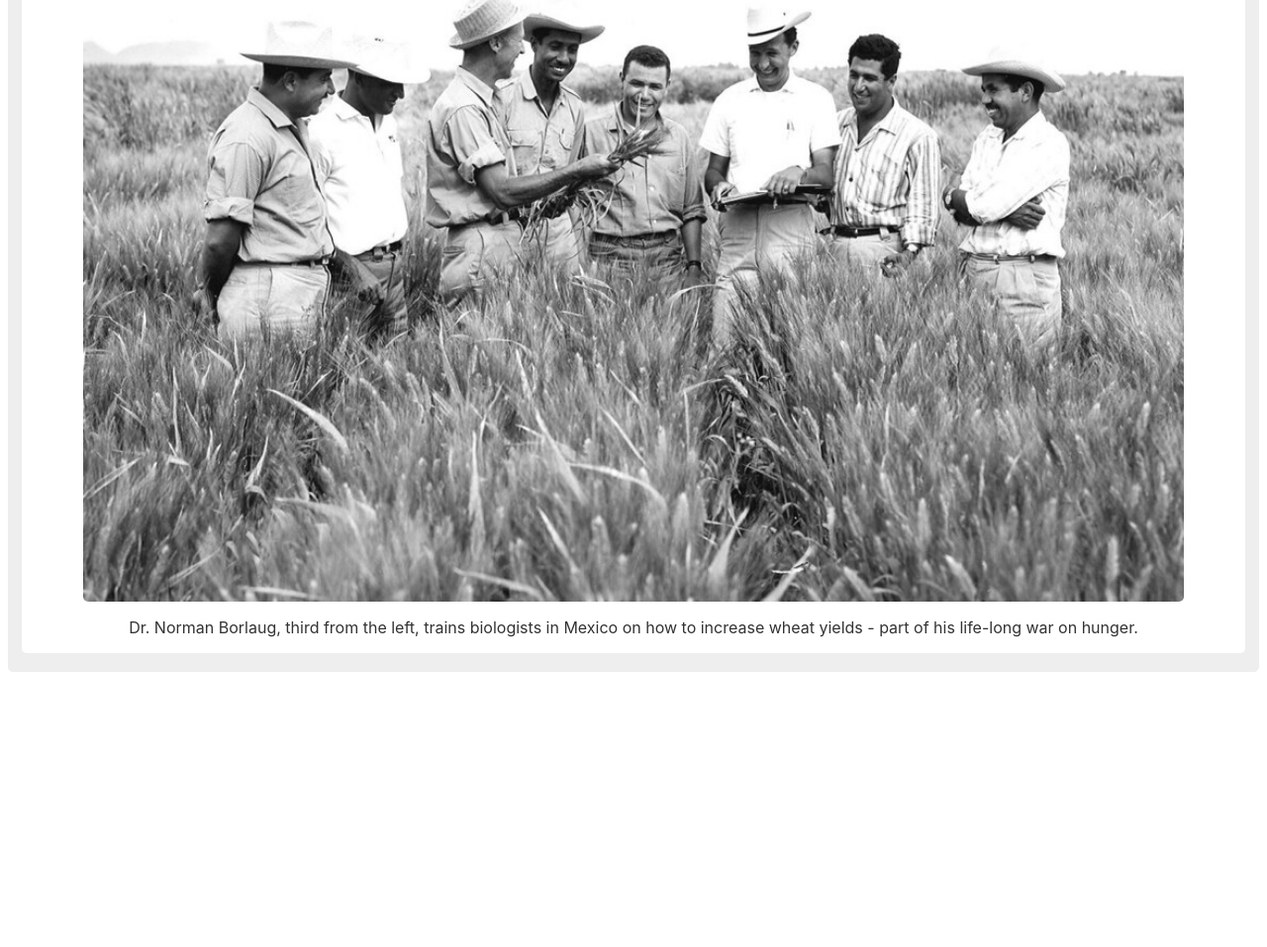
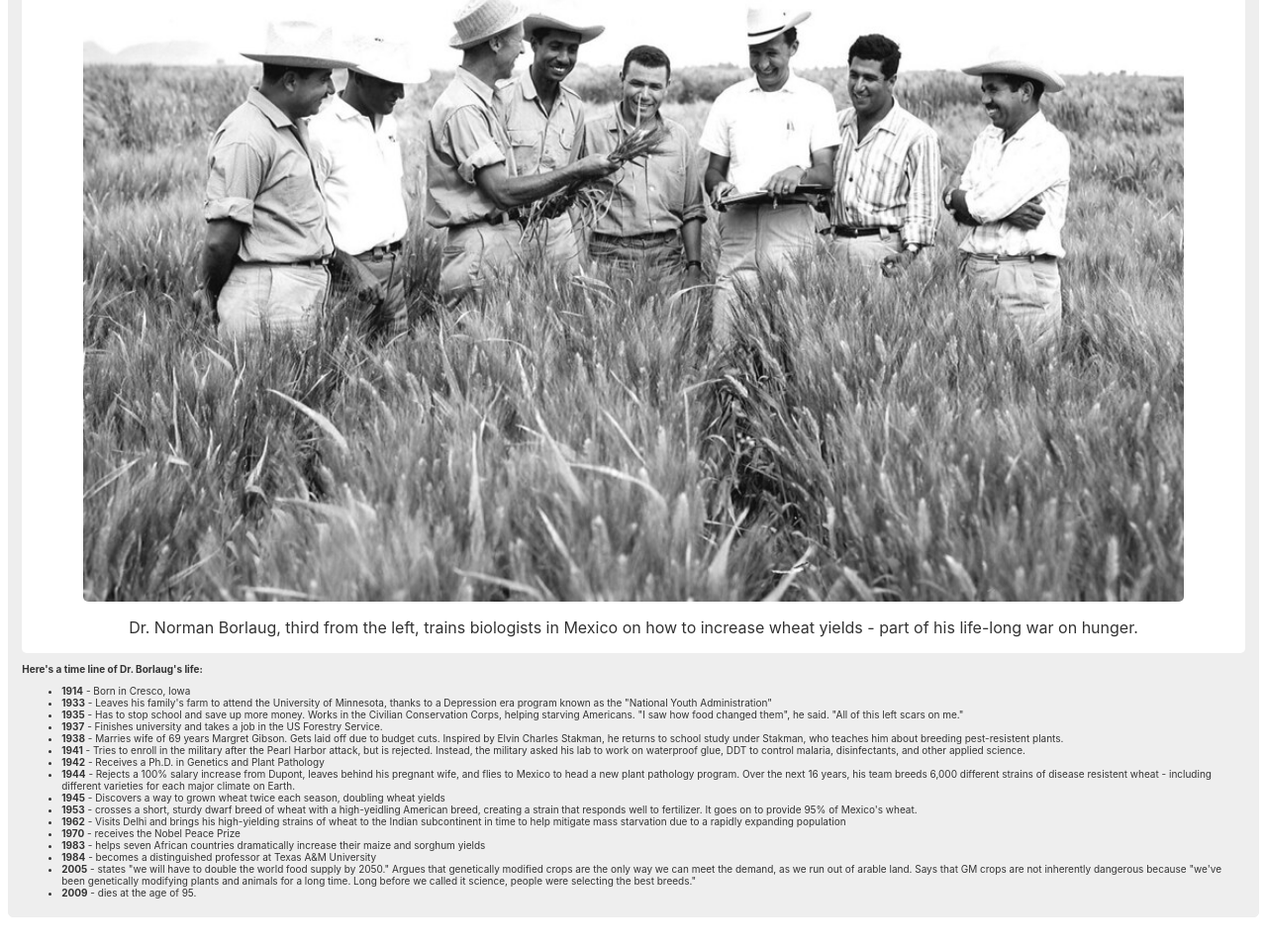
Before and after one commit to Muhammad-Uzair99/Tribute-Page, a plain HTML site: page index.html in a window 1280 px wide. Shown: the part 262-1219 px from the top of the page at 99% size. Before the commit the page ends 971 px from the top, so only its background shows below. Drawn offline with Linux system fonts and the light colour scheme.

Commit message:
Added Tribute Info section

```diff
--- a/index.html
+++ b/index.html
@@ -21,6 +21,28 @@
                     <figcaption id="img-caption">Dr. Norman Borlaug, third from the left, trains biologists in Mexico on how to increase wheat yields
                          - part of his life-long war on hunger.</figcaption>
                 </figure>
+
+                <div id="tribute-info">
+                    <h3>Here's a time line of Dr. Borlaug's life:</h3>
+                    <ul>
+                        <li><strong>1914</strong> - Born in Cresco, Iowa</li>
+                        <li><strong>1933</strong> - Leaves his family's farm to attend the University of Minnesota, thanks to a Depression era program known as the "National Youth Administration"</li>
+                        <li><strong>1935</strong> - Has to stop school and save up more money. Works in the Civilian Conservation Corps, helping starving Americans. "I saw how food changed them", he said. "All of this left scars on me."</li>
+                        <li><strong>1937</strong> - Finishes university and takes a job in the US Forestry Service.</li>
+                        <li><strong>1938</strong> - Marries wife of 69 years Margret Gibson. Gets laid off due to budget cuts. Inspired by Elvin Charles Stakman, he returns to school study under Stakman, who teaches him about breeding pest-resistent plants.</li>
+                        <li><strong>1941</strong> - Tries to enroll in the military after the Pearl Harbor attack, but is rejected. Instead, the military asked his lab to work on waterproof glue, DDT to control malaria, disinfectants, and other applied science.</li>
+                        <li><strong>1942</strong> - Receives a Ph.D. in Genetics and Plant Pathology</li>
+                        <li><strong>1944</strong> - Rejects a 100% salary increase from Dupont, leaves behind his pregnant wife, and flies to Mexico to head a new plant pathology program. Over the next 16 years, his team breeds 6,000 different strains of disease resistent wheat - including different varieties for each major climate on Earth.</li>
+                        <li><strong>1945</strong> - Discovers a way to grown wheat twice each season, doubling wheat yields</li>
+                        <li><strong>1953</strong> - crosses a short, sturdy dwarf breed of wheat with a high-yeidling American breed, creating a strain that responds well to fertilizer. It goes on to provide 95% of Mexico's wheat.</li>
+                        <li><strong>1962</strong> - Visits Delhi and brings his high-yielding strains of wheat to the Indian subcontinent in time to help mitigate mass starvation due to a rapidly expanding population</li>
+                        <li><strong>1970</strong> - receives the Nobel Peace Prize</li>
+                        <li><strong>1983</strong> - helps seven African countries dramatically increase their maize and sorghum yields</li>
+                        <li><strong>1984</strong> - becomes a distinguished professor at Texas A&M University</li>
+                        <li><strong>2005</strong> - states "we will have to double the world food supply by 2050." Argues that genetically modified crops are the only way we can meet the demand, as we run out of arable land. Says that GM crops are not inherently dangerous because "we've been genetically modifying plants and animals for a long time. Long before we called it science, people were selecting the best breeds."</li>
+                        <li><strong>2009</strong> - dies at the age of 95.</li>
+                    </ul>
+                </div>
             </main>
         </article>
     </body>
```
